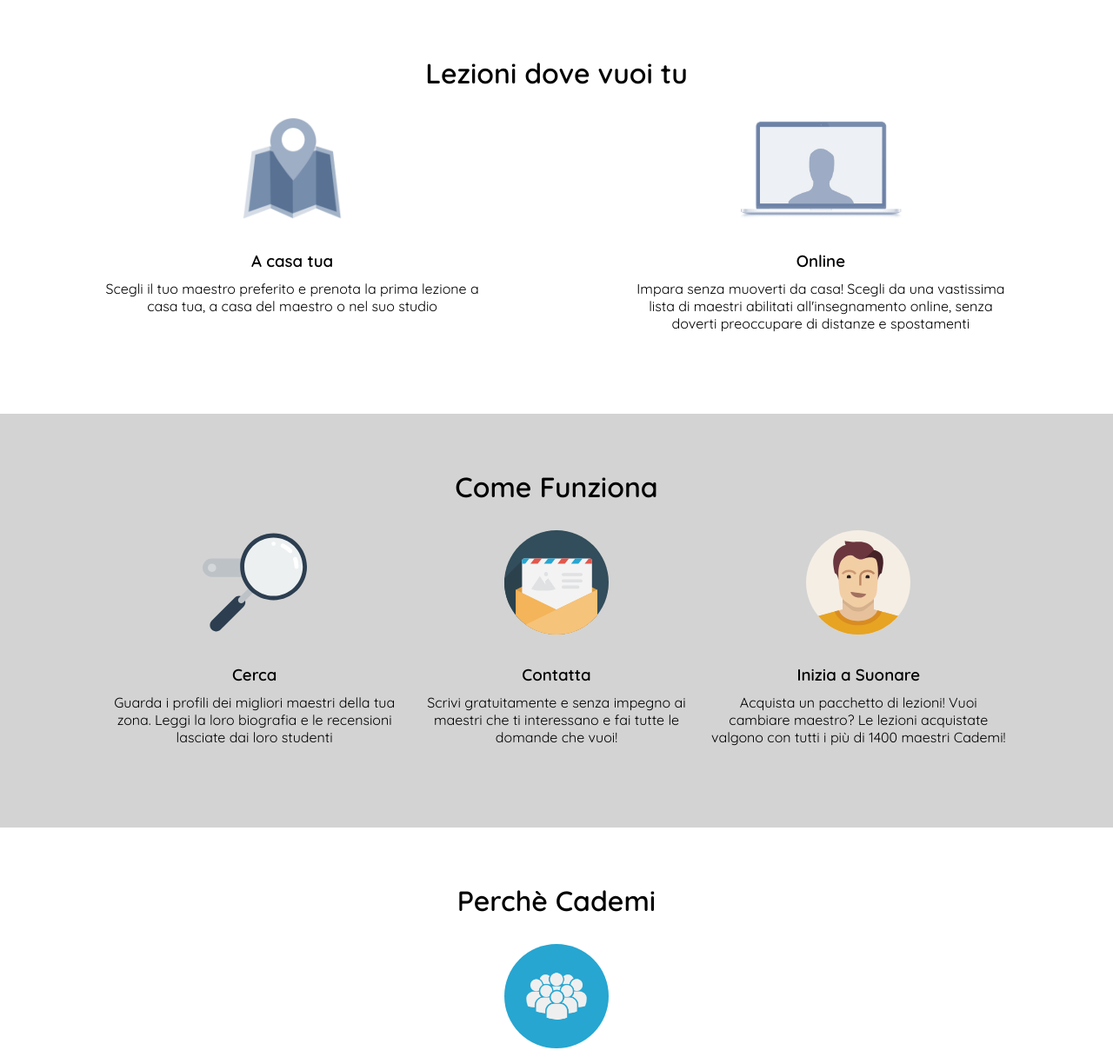
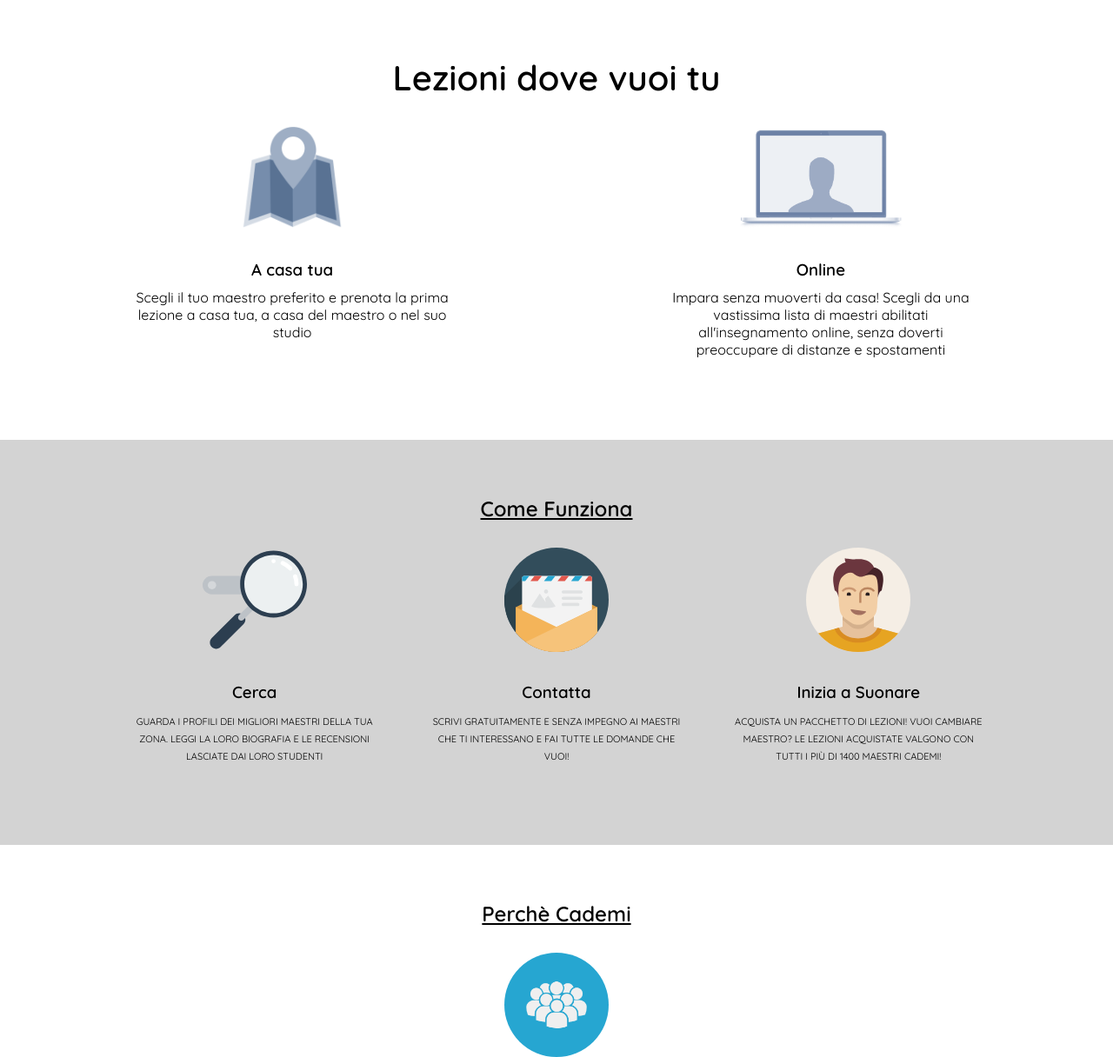
Before and after one commit to IgnazioMont/html-css-resp-wannabe-12bool, a plain HTML site: page index.html in a window 1280 px wide. Shown: the top 1216 px of the page at 87% size. Drawn offline with Linux system fonts and the light colour scheme.

Commit message:
small font changes

```diff
--- a/css/style.css
+++ b/css/style.css
@@ -9,8 +9,14 @@
 [class*="col-"] {
   padding-bottom: 30px;
 }
+h1, h2 {
+  padding-bottom: 30px;
+}
 h1 {
-  padding-bottom: 30px;
+  font-size: 40px;
+}
+h2 {
+  text-decoration: underline;
 }
 h3 {
   padding: 30px 0 10px 0;
@@ -20,6 +26,7 @@
 }
 p {
   font-weight: 400;
+  padding: 0 30px;
 }
 .container {
   text-align: center;
@@ -30,6 +37,9 @@
 #steps {
   background-color: lightgray;
 }
+#steps p {
+  font-variant: all-petite-caps;
+}
 
 /* WHY */
 #why .container img {
--- a/index.html
+++ b/index.html
@@ -13,7 +13,7 @@
 
   <body>
     <!-- 1st section -->
-    <div id="lezioni">
+    <div id="lezioni"> <!-- ID per possibili usi futuri -->
       <div class="container">
         <h1>Lezioni dove vuoi tu</h1>
         <div class="col-xs-12 col-md-5 col-lg-5 col-lg-5">
@@ -32,7 +32,7 @@
     <!-- 2nd section -->
     <div id="steps">
       <div class="container bg-grey">
-        <h1>Come Funziona</h1>
+        <h2>Come Funziona</h2>
         <div class="col-xs-12 col-md-5 col-lg-4">
           <img src="img/search.svg" alt="Search">
           <h3>Cerca</h3>
@@ -54,7 +54,7 @@
     <!-- 3rd section -->
     <div id="why">
       <div class="container">
-        <h1>Perchè Cademi</h1>
+        <h2>Perchè Cademi</h2>
         <div class="col-xs-12 col-md-12 col-lg-12">
           <img src="img/icon/profile.png" alt="Profile">
           <h3>La più grande scuola d'Italia</h3>
```
